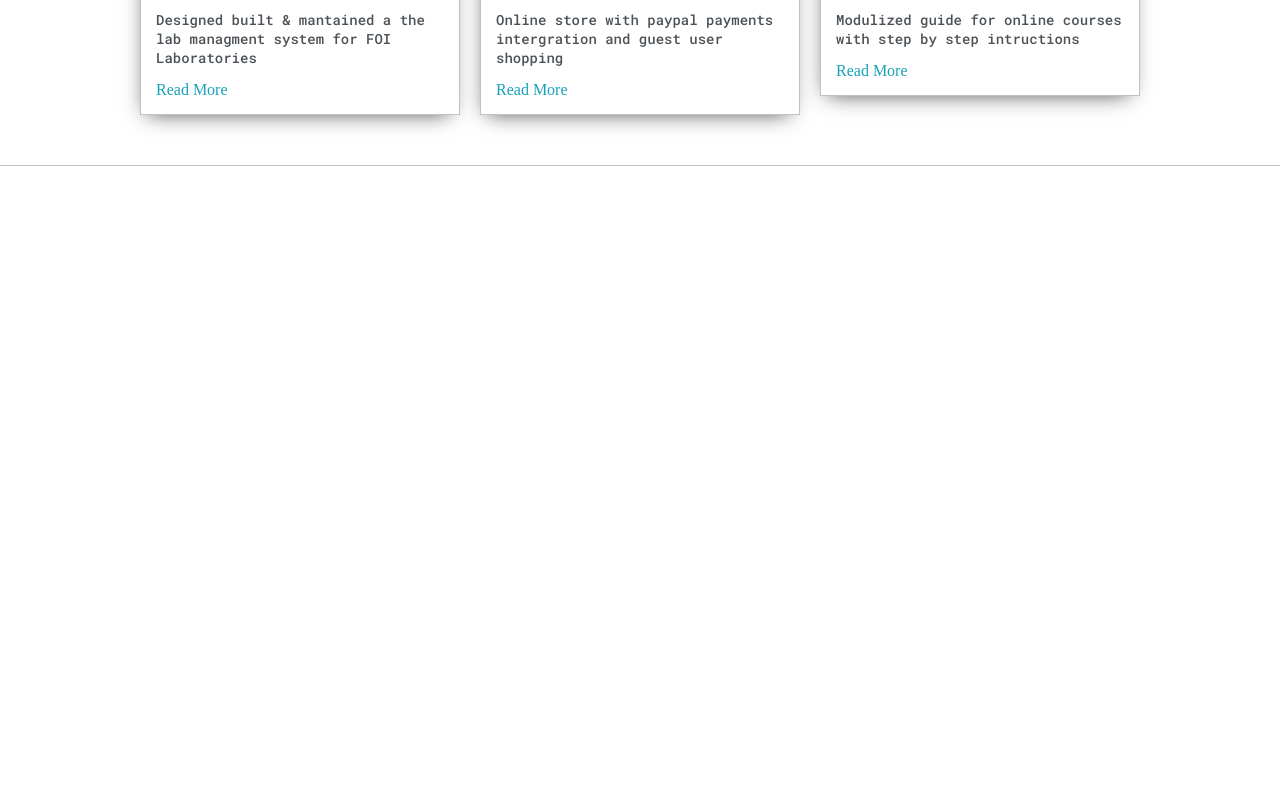
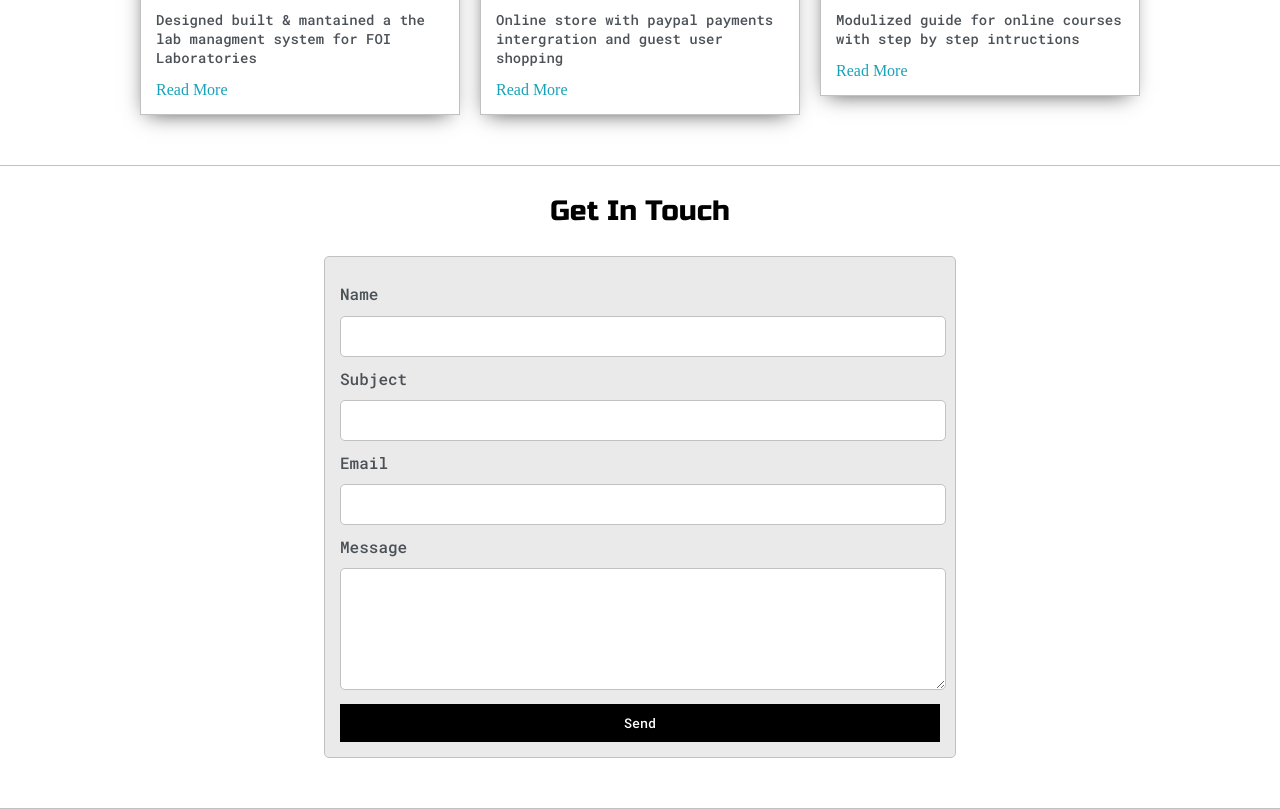
Before and after one commit to isurumanoddev/My_Portfolio_Website, a Django app: template templates/index.html in a window 1280 px wide. Shown: the part 1610-2419 px from the top of the page. Before the commit the page ends 1776 px from the top, so only its background shows below. Run offline with Django 4.2, Linux system fonts and the light colour scheme; the template is opened without the code that fills it, so the values that code supplies are empty; some libraries are stand-ins or nearby versions.

Commit message:
UI update

```diff
--- a/templates/index.html
+++ b/templates/index.html
@@ -168,7 +168,30 @@
 		</div>
 	</section>
 
+	<section class="s2">
+		<div class="main-container">
+			<a href=""></a>
+			<h3 style="text-align: center;">Get In Touch</h3>
 
+			<form id="contact-form">
+				<a name="contact"></a>
+
+				<label>Name</label>
+				<input class="input-field" type="text" name="name">
+
+				<label>Subject</label>
+				<input class="input-field" type="text" name="subject">
+
+				<label>Email</label>
+				<input class="input-field" type="text" name="email">
+
+				<label>Message</label>
+				<textarea class="input-field" name="message"></textarea>
+
+				<input id="submit-btn" type="submit" value="Send">
+			</form>
+		</div>
+	</section>
 
 	<script type="text/javascript" src="../static/js/script.js"></script>
 </body>
```
